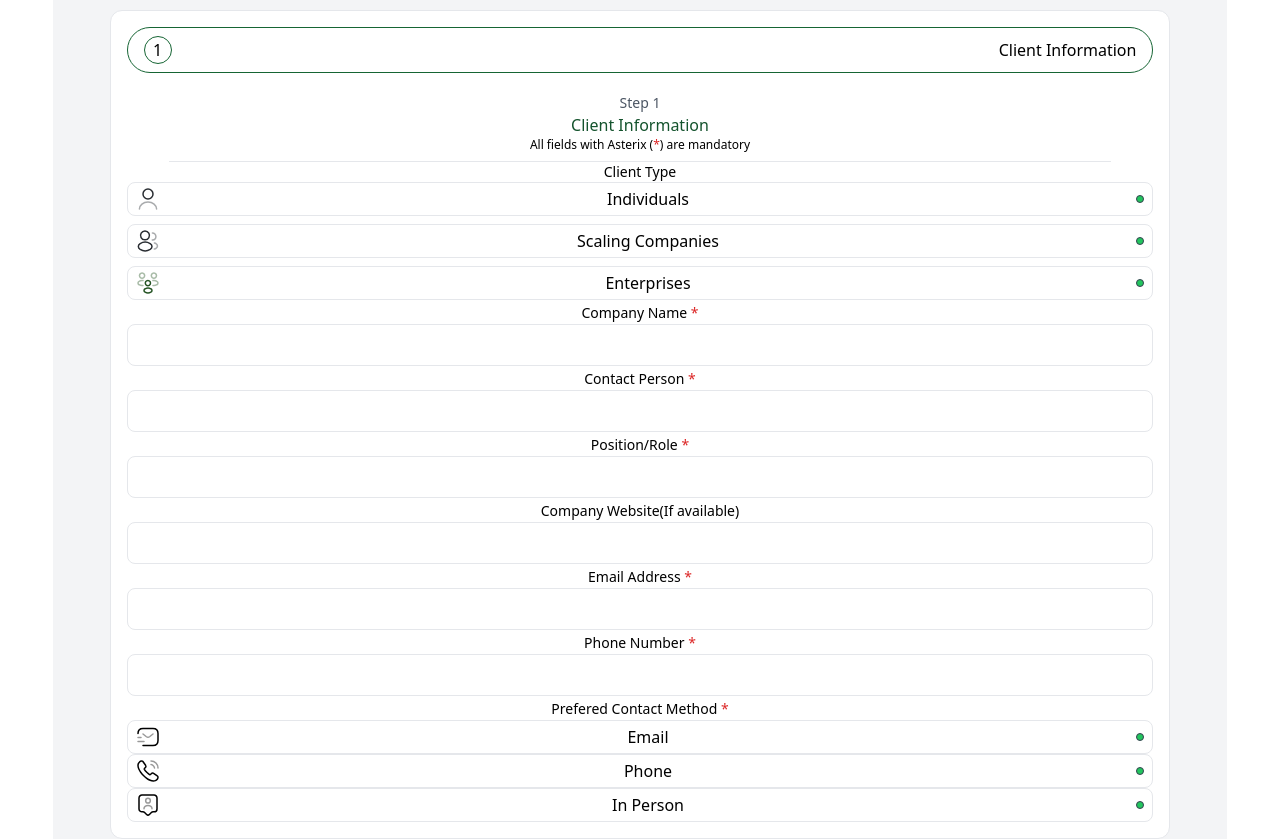
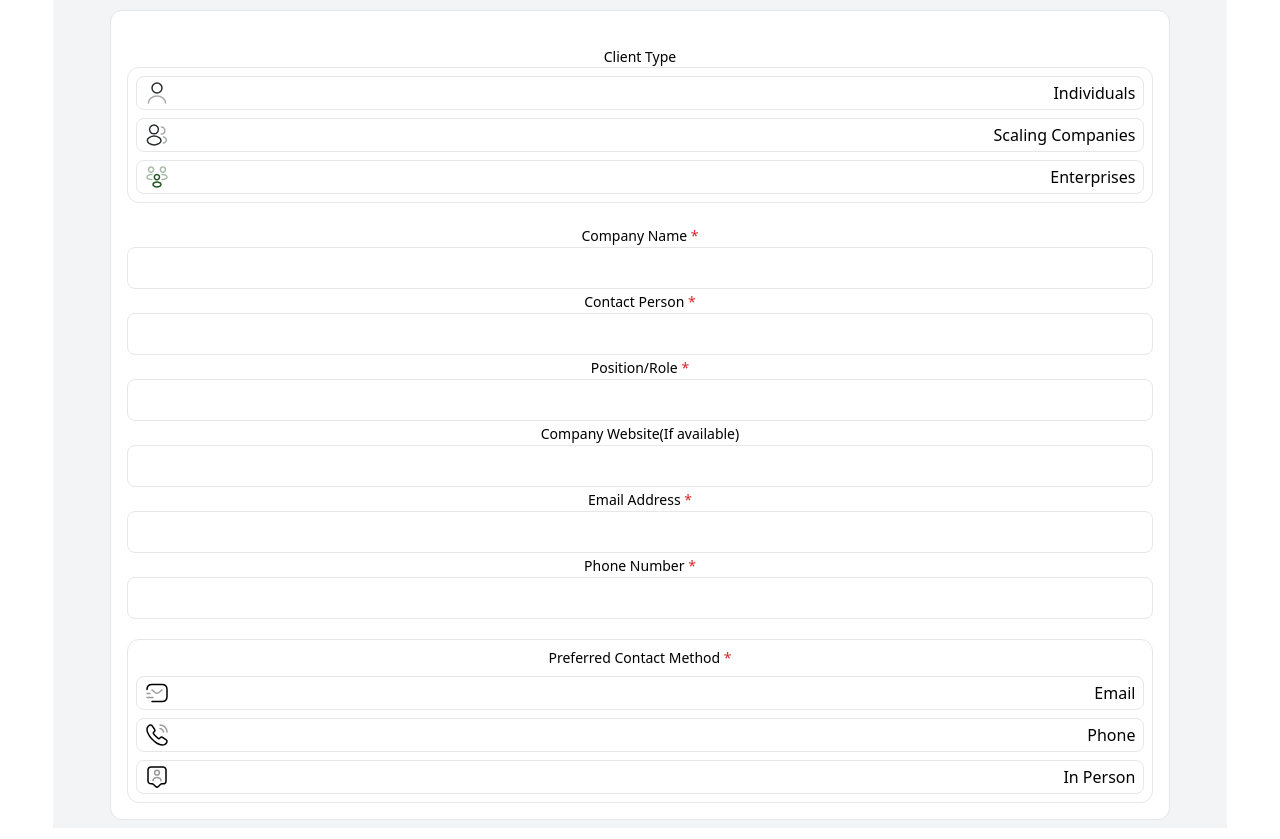
Before and after one commit to tjay1760/mara-life, a React (Vite) app: page /products in a window 1280 px wide. Shown: the part 600-1439 px from the top of the page. Built offline with nearby package versions, Linux system fonts and the light colour scheme.

Commit message:
complete registration form

```diff
--- a/src/components/Products/RegistrationForm.jsx
+++ b/src/components/Products/RegistrationForm.jsx
@@ -1,4 +1,4 @@
-import React from "react";
+import React, { useState } from "react";
 import { useForm } from "react-hook-form";
 import individualIcon from "../../assets/products/individual-icon.svg";
 import companiesIcon from "../../assets/products/group-icon.svg";
@@ -8,67 +8,48 @@ import callingIcon from "../../assets/products/calling-icon.svg";
 import personIcon from "../../assets/products/person-icon.svg";
 
 const RegistrationForm = () => {
-  const {
-    register,
-    handleSubmit,
-    formState: { errors },
-  } = useForm();
+  const { register, handleSubmit, formState: { errors } } = useForm();
+  const [selectedClientType, setSelectedClientType] = useState(null);
+  const [selectedContactMethod, setSelectedContactMethod] = useState(null);
+
   const onSubmit = (data) => {
     console.log(data);
   };
+
+  const clientTypes = [
+    { label: "Individuals", icon: individualIcon },
+    { label: "Scaling Companies", icon: companiesIcon },
+    { label: "Enterprises", icon: enterprisesIcon },
+  ];
+
+  const contactMethods = [
+    { label: "Email", icon: emailIcon },
+    { label: "Phone", icon: callingIcon },
+    { label: "In Person", icon: personIcon },
+  ];
+
   return (
     <div className="mt-10 bg-gray-100 w-11/12 mx-auto p-2 flex flex-col items-center justify-center text-center">
-      <h1 className="text-green-950 font-bold text-2xl">
-        Pesticide Registration Assistance Form
-      </h1>
-      <p>
-        Please fill out the form below to register your pesticide product with
-        our assistance program.
-      </p>
-      <form
-        onSubmit={handleSubmit(onSubmit)}
-        className="border bg-white w-11/12 p-4 mt-4 rounded-xl"
-      >
-        <div className="form-holder ">
-          <a className="border border-green-800 rounded-3xl flex px-4 py-2 items-center justify-between gap-4">
-            <div className="circle border border-green-800 rounded-full p-1 w-7 h-7 flex justify-center items-center">
-              1
-            </div>
-            <h1>Client Information</h1>
-          </a>
-          <div className="client-information-header mt-5">
-            <h1 className="text-sm text-gray-600">Step 1</h1>
-            <div className="description">
-              <h1 className="font-medium text-base text-green-900">
-                Client Information
-              </h1>
-              <p className="text-xs">
-                All fields with Asterix (<span className="text-red-600">*</span>
-                ) are mandatory
-              </p>
-            </div>
+      <h1 className="text-green-950 font-bold text-2xl">Pesticide Registration Assistance Form</h1>
+      <p>Please fill out the form below to register your pesticide product with our assistance program.</p>
+      <form onSubmit={handleSubmit(onSubmit)} className="border bg-white w-11/12 p-4 mt-4 rounded-xl">
+        <div className="client-type mt-5">
+          <h1 className="text-sm">Client Type</h1>
+          <div className="client-type-holder border border-gray-200 p-2 rounded-xl flex flex-col gap-2">
+            {clientTypes.map((type) => (
+              <div
+                key={type.label}
+                className={`flex justify-between items-center border rounded-lg py-1 px-2 cursor-pointer ${selectedClientType === type.label ? "border-green-500 text-green-700" : "border-gray-200"}`}
+                onClick={() => setSelectedClientType(type.label)}
+              >
+                <img src={type.icon} alt={type.label} />
+                <h1>{type.label}</h1>
+                {selectedClientType === type.label && <div className="dot h-2 w-2 rounded-full bg-green-500 border border-gray-700"></div>}
+              </div>
+            ))}
           </div>
-          <div className="line w-11/12 h-[1px] bg-gray-200 mx-auto mt-2"></div>
-          <div className="client-type">
-            <h1 className="text-sm">Client Type</h1>
-            <div className="client-type-holder flex flex-col gap-2">
-              <div className="individuals flex justify-between items-center border border-gray-200 rounded-lg py-1 px-2">
-                <img src={individualIcon} />
-                <h1>Individuals</h1>
-                <div className="dot h-2 w-2 rounded-full bg-green-500 border border-gray-700"></div>
-              </div>
-              <div className="individuals flex justify-between items-center border border-gray-200 rounded-lg py-1 px-2">
-                <img src={companiesIcon} />
-                <h1>Scaling Companies</h1>
-                <div className="dot h-2 w-2 rounded-full bg-green-500 border border-gray-700"></div>
-              </div>
-              <div className="individuals flex justify-between items-center border border-gray-200 rounded-lg py-1 px-2">
-                <img src={enterprisesIcon} />
-                <h1>Enterprises</h1>
-                <div className="dot h-2 w-2 rounded-full bg-green-500 border border-gray-700"></div>
-              </div>
-            </div>
-            <div className="form-fields">
+        </div>
+        <div className="form-fields mt-5">
               <div className="company-name">
                 <label htmlFor="company-name" className="text-sm">
                   Company Name <span className="text-red-600">*</span>
@@ -129,28 +110,21 @@ const RegistrationForm = () => {
                   className="border border-gray-200 rounded-lg w-full p-2"
                 />
               </div>
-              <div className="prefered-contact-method">
-                <label htmlFor="prefered-contact-method" className="text-sm">
-                  Prefered Contact Method <span className="text-red-600">*</span>
-                </label>
-                <div className="email-contact flex justify-between items-center border border-gray-200 rounded-lg py-1 px-2">
-                  <img src={emailIcon} />
-                  <h1>Email</h1>
-                  <div className="dot h-2 w-2 rounded-full bg-green-500 border border-gray-700"></div>
-                </div>
-                <div className="email-contact flex justify-between items-center border border-gray-200 rounded-lg py-1 px-2">
-                  <img src={callingIcon} />
-                  <h1>Phone</h1>
-                  <div className="dot h-2 w-2 rounded-full bg-green-500 border border-gray-700"></div>
-                </div>
-                <div className="email-contact flex justify-between items-center border border-gray-200 rounded-lg py-1 px-2">
-                  <img src={personIcon} />
-                  <h1>In Person</h1>
-                  <div className="dot h-2 w-2 rounded-full bg-green-500 border border-gray-700"></div>
-                </div>
-              </div>
+
             </div>
-          </div>
+        <div className="prefered-contact-method border border-gray-200 p-2 mt-5 rounded-xl flex flex-col gap-2">
+          <label htmlFor="prefered-contact-method" className="text-sm">Preferred Contact Method <span className="text-red-600">*</span></label>
+          {contactMethods.map((method) => (
+            <div
+              key={method.label}
+              className={`flex justify-between items-center border rounded-lg py-1 px-2 cursor-pointer ${selectedContactMethod === method.label ? "border-green-500 text-green-700" : "border-gray-200"}`}
+              onClick={() => setSelectedContactMethod(method.label)}
+            >
+              <img src={method.icon} alt={method.label} />
+              <h1>{method.label}</h1>
+              {selectedContactMethod === method.label && <div className="dot h-2 w-2 rounded-full bg-green-500 border border-gray-700"></div>}
+            </div>
+          ))}
         </div>
       </form>
     </div>
```
